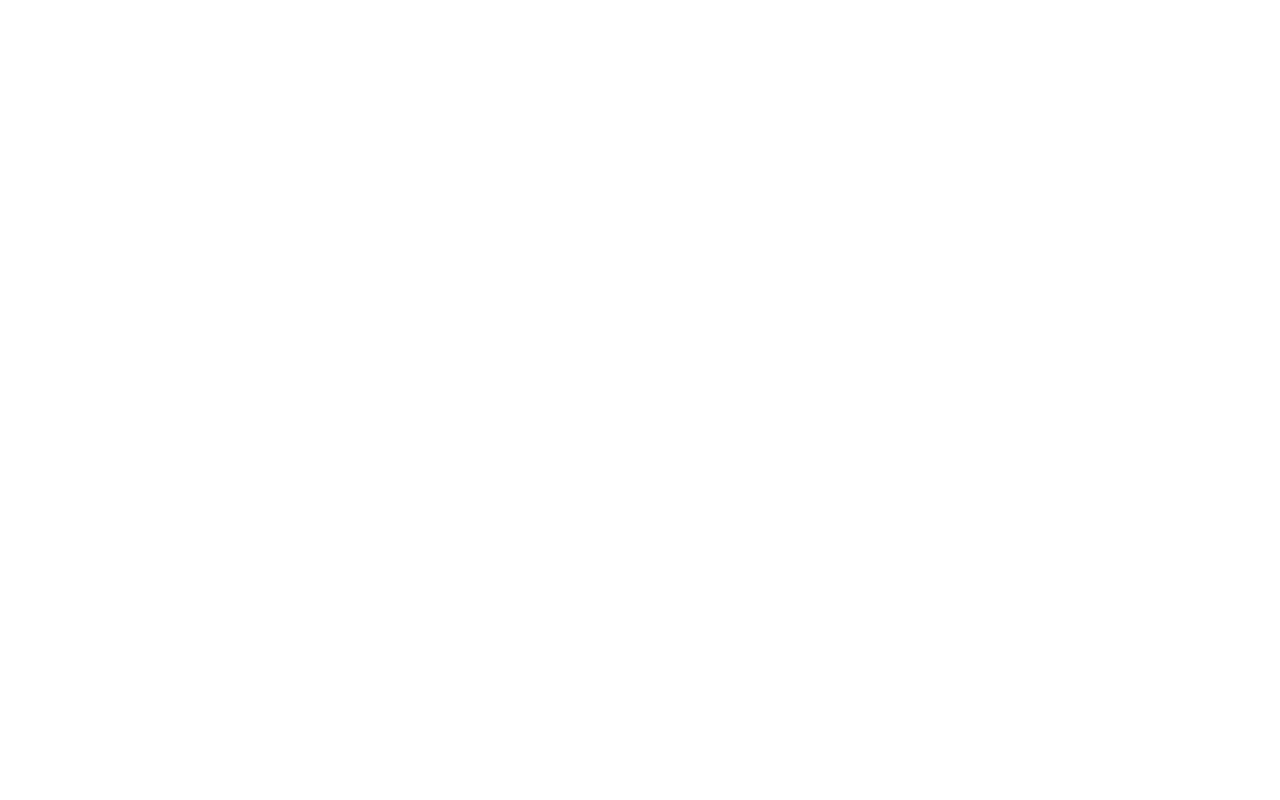
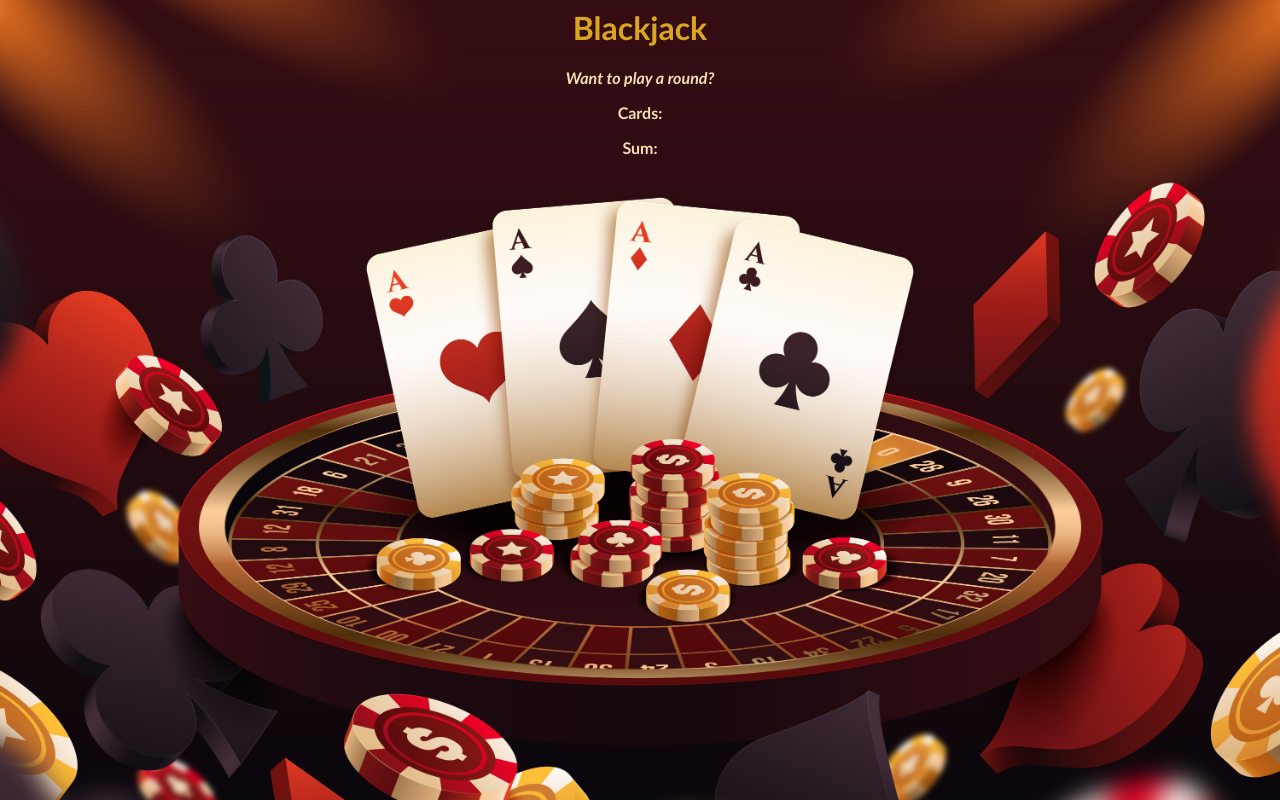
Before and after one commit to Haftom-Mesfin/JavaScript-Repo, a plain HTML site: page source/exercise/index.html in a window 1280 px wide. Drawn offline with Linux system fonts and the light colour scheme.

Commit message:
html added

```diff
--- a/source/exercise/index.html
+++ b/source/exercise/index.html
@@ -1,9 +1,18 @@
 <html>
 
 <head>
-    <script src="index.js"></script>
+    <!-- Link to the index.css file
+        E.g. search for "how to link to css from html" -->
+    <link rel="stylesheet" href="index.css"></link>
+
 </head>
 
-<body></body>
+<body>
+    <h1>Blackjack</h1>
+    <p id="message-el">Want to play a round?</p>
+    <p>Cards:</p>
+    <p>Sum:</p>
+    <script src="index.js"></script>
+</body>
 
 </html>
```
